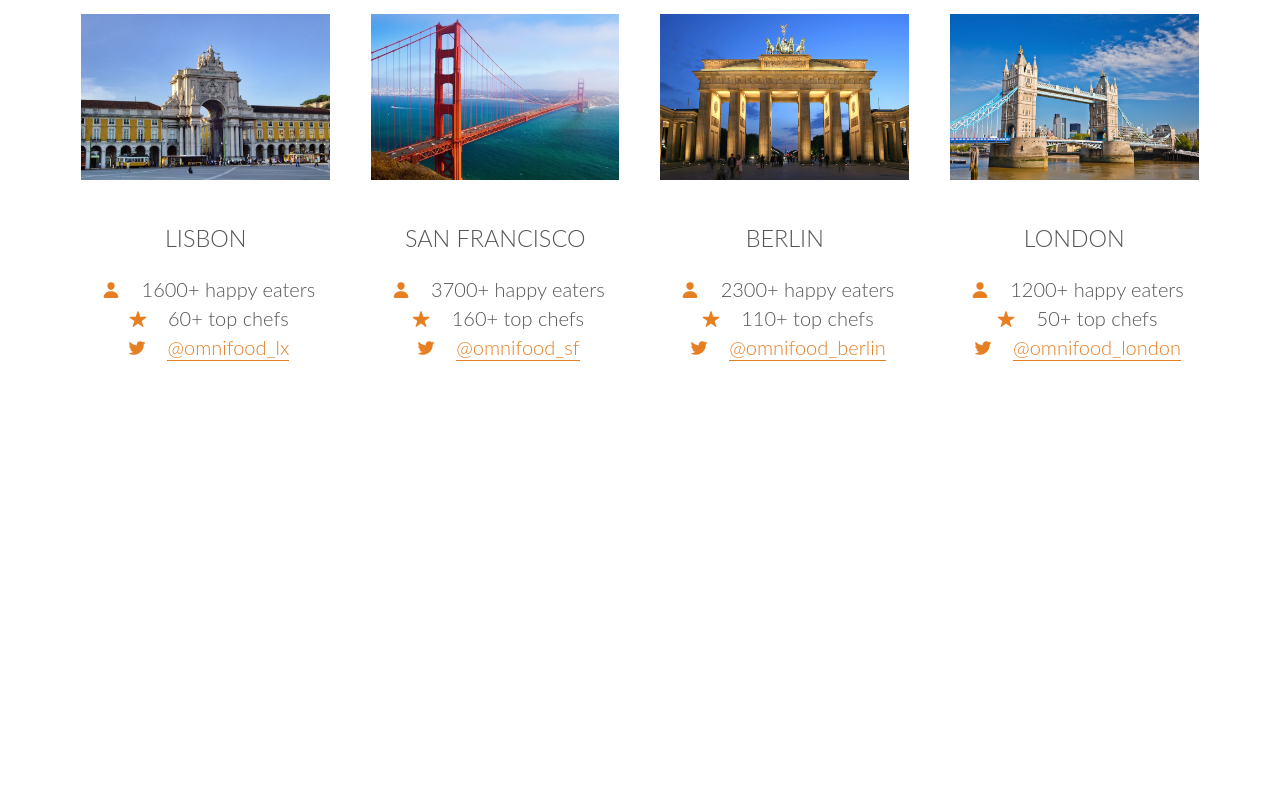
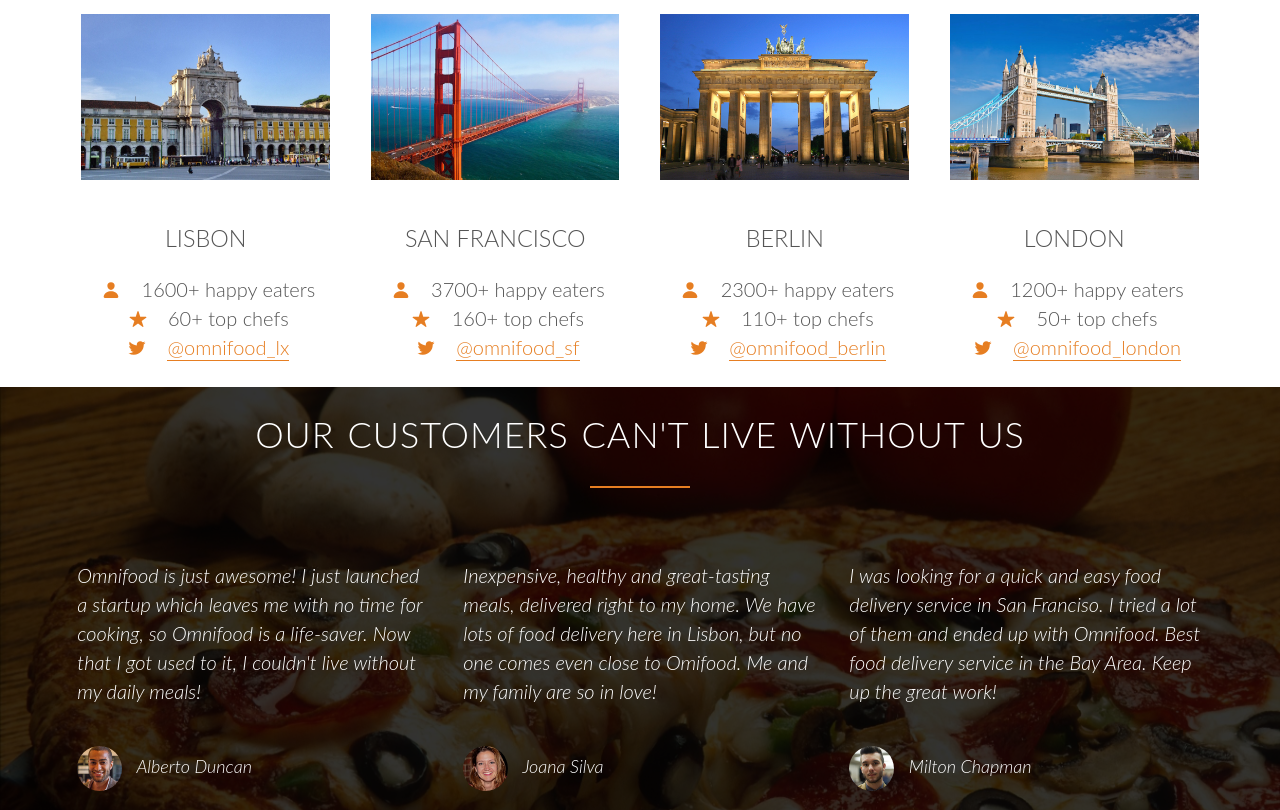
Before and after one commit to TheDeadlyFlower1098/Omnifood, a plain HTML site: page index.html in a window 1280 px wide. Shown: the part 2819-3629 px from the top of the page. Before the commit the page ends 3206 px from the top, so only its background shows below. Drawn offline with nearby package versions, Linux system fonts and the light colour scheme.

Commit message:
Added testimonials

```diff
--- a/index.html
+++ b/index.html
@@ -253,6 +253,58 @@
     </section>
 
 
+<!-- Section for testimonials/reviews -->
+<section class="section-testimonials">
+
+    <!-- Row for the section heading -->
+    <div class="row">
+        <h2>Our customers can't live without us</h2>
+    </div>
+
+    <!-- Row containing the customer testimonials -->
+    <div class="row">
+
+        <!-- Column for the first customer testimonial -->
+        <div class="col span-1-of-3">
+            <!-- Blockquote for the testimonial text -->
+            <blockquote>
+                Omnifood is just awesome! I just launched a startup which leaves me with no time for cooking,
+                so Omnifood is a life-saver. Now that I got used to it, I couldn't live without my daily meals!
+                <!-- Cite tag for the source (customer's name and photo) -->
+                <cite>
+                    <img src="omnifoodContents/customer-1.jpg" alt="Customer 1 photo">
+                    Alberto Duncan
+                </cite>
+            </blockquote>
+        </div>
+
+        <!-- Column for the second customer testimonial -->
+        <div class="col span-1-of-3">
+            <blockquote>
+                Inexpensive, healthy and great-tasting meals, delivered right to my home. We have lots of food
+                delivery here in Lisbon, but no one comes even close to Omifood. Me and my family are so in love!
+                <cite>
+                    <img src="omnifoodContents/customer-2.jpg" alt="Customer 2 photo">
+                    Joana Silva
+                </cite>
+            </blockquote>
+        </div>
+
+        <!-- Column for the third customer testimonial -->
+        <div class="col span-1-of-3">
+            <blockquote>
+                I was looking for a quick and easy food delivery service in San Franciso. I tried a lot of them
+                and ended up with Omnifood. Best food delivery service in the Bay Area. Keep up the great work!
+                <cite>
+                    <img src="omnifoodContents/customer-3.jpg" alt="Customer 3 photo">
+                    Milton Chapman
+                </cite>
+            </blockquote>
+        </div>
+
+    </div>
+</section>
+
 
     <!-- Script for loading Ionicons library for icons -->
     <script src="https://unpkg.com/ionicons@5.0/dist/ionicons.js"></script>
--- a/style.css
+++ b/style.css
@@ -443,3 +443,49 @@ a
     vertical-align: middle; /* Align icon vertically with text */
     margin-top: -4px; /* Adjust top margin to fine-tune vertical alignment */
 }
+
+/* Styling for the testimonials section */
+.section-testimonials
+{
+    /* Set a background image with a dark gradient overlay */
+    background-image: linear-gradient(rgba(0, 0, 0, 0.8), rgba(0, 0, 0, 0.8)), url(omnifoodContents/back-customers.jpg);
+    background-size: cover;
+    color: #fff;
+    background-attachment: fixed; /* Fix the background image so it doesn't scroll with the content */
+}
+
+.col:first-child
+{
+    margin-left: 0; /* Remove left margin for the first column to align it properly */
+}
+
+/* Set width for columns that span one-third of the row */
+.span-1-of-3
+{
+    width: 32.26%; /* Define width for columns to allow three to fit in a row */
+}
+
+/* Styling for blockquotes to format testimonials */
+blockquote
+{
+    padding: 2%;
+    font-style: italic;
+    line-height: 145%; /* Increase line height for better readability */
+    position: relative; /* Set positioning for, possible, additional styling */
+}
+
+cite
+{
+    font-size: 90%;
+    margin-top: 25px; /* Add space above citation */
+    display: block; /* Make citation a block element for full width */
+    margin-top: 40px; /* Increase top margin for separation from text */
+}
+
+cite img
+{
+    height: 45px;
+    border-radius: 50%; /* Make images circular */
+    margin-right: 10px;
+    vertical-align: middle; /* Align the image vertically in line with text */
+}
```
